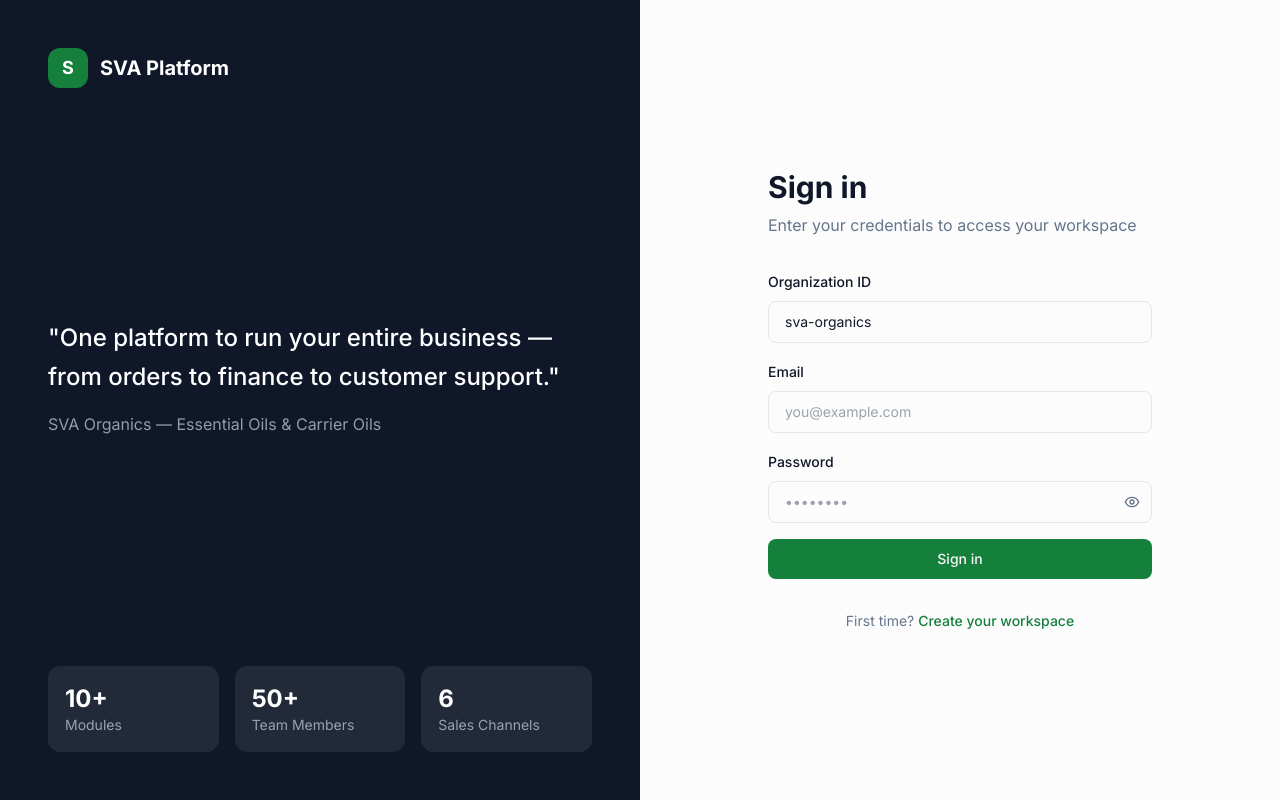
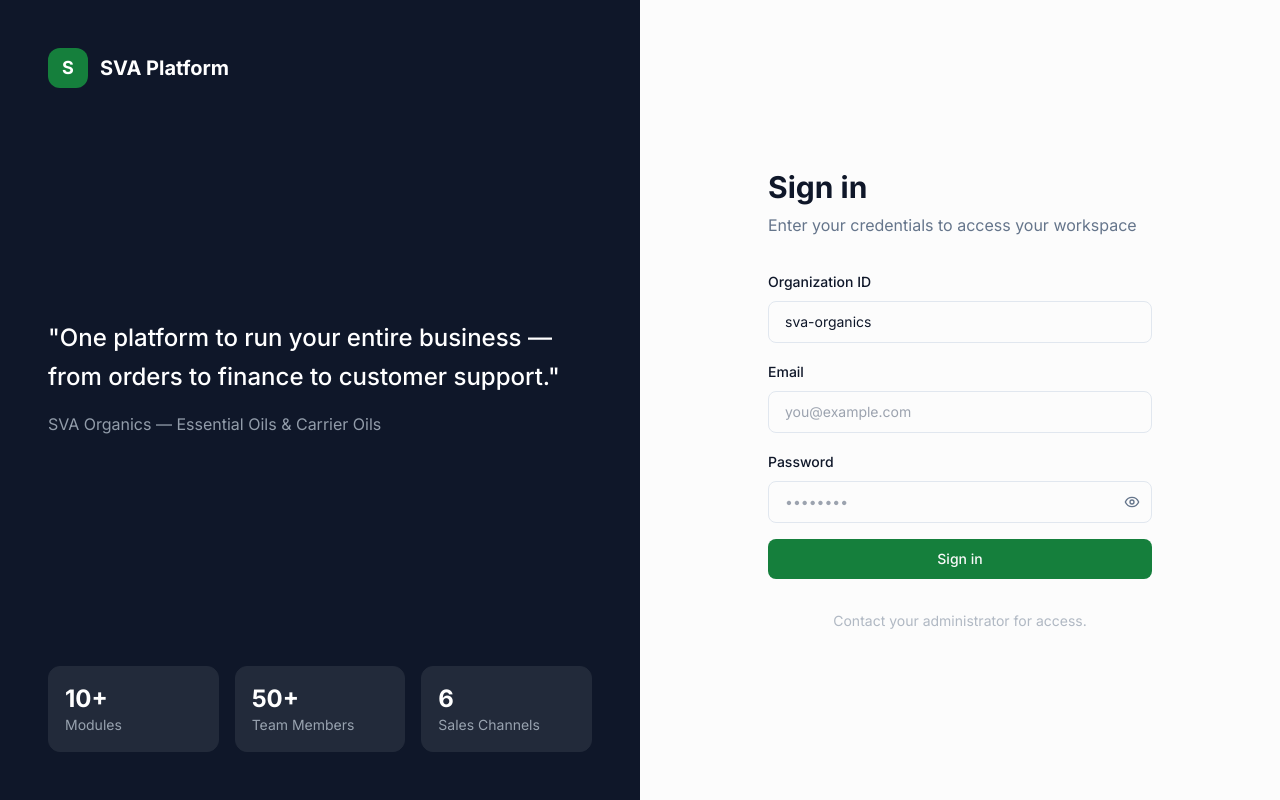
Before and after one commit to ankitpandeyiitmbs-code/sva-platform, a Next.js app in the folder apps/web/: page /login in a window 1280 px wide. Built offline with nearby package versions, Linux system fonts and the light colour scheme; no server answers.

Commit message:
fix: remove self-registration link from login page
Team members should only be added via Settings > Team > Invite Member.
The 'Create your workspace' link was causing people to create separate empty orgs instead of joining the existing one.

```diff
--- a/apps/web/src/app/(auth)/login/page.tsx
+++ b/apps/web/src/app/(auth)/login/page.tsx
@@ -163,10 +163,7 @@ export default function LoginPage() {
           </form>
 
           <p className="text-center text-sm text-muted-foreground">
-            First time?{' '}
-            <Link href="/register" className="font-medium text-primary hover:underline">
-              Create your workspace
-            </Link>
+            <span className="text-muted-foreground/50">Contact your administrator for access.</span>
           </p>
         </div>
       </div>
```
